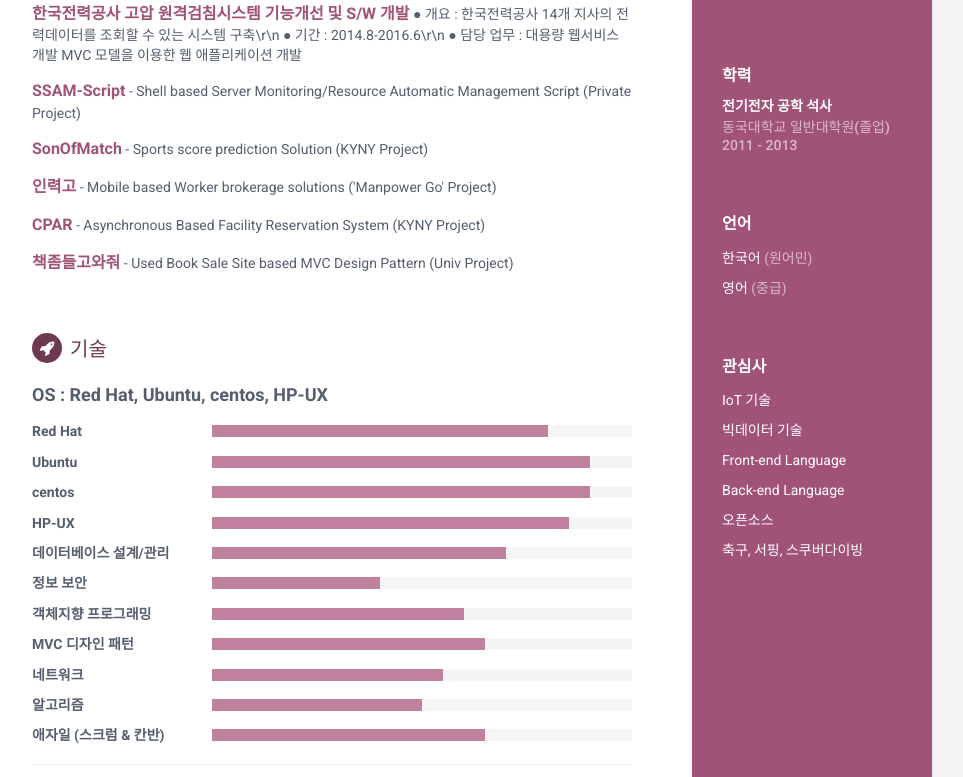
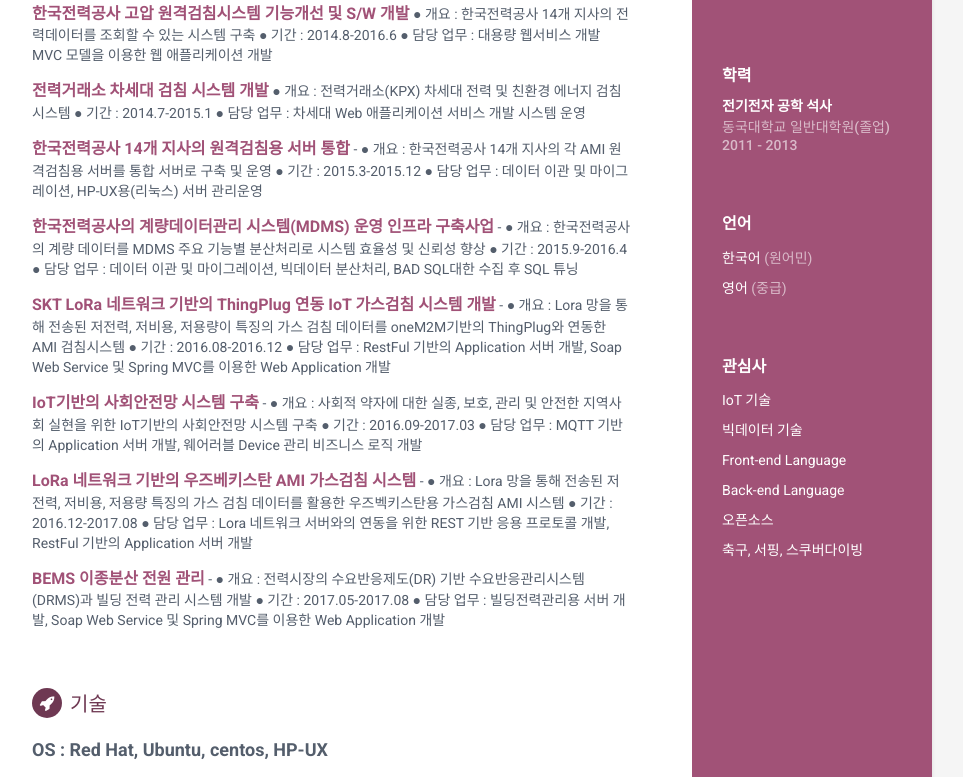
Before and after one commit to SungKyunAhn/ASK-PortFolio, a plain HTML site: page lang/ko/index.html in a window 1280 px wide. Shown: the part 532-1309 px from the top of the page, without its empty margins (188-1151 px from the left). Drawn offline with Linux system fonts and the light colour scheme; a web font is replaced by a local one.

Commit message:
Update index.html

```diff
--- a/lang/ko/index.html
+++ b/lang/ko/index.html
@@ -161,29 +161,51 @@
                 <h2 class="section-title"><i class="fa fa-archive"></i>프로젝트</h2>
                 <div class="item">
                     <span class="project-title"><a href="#"><strong>한국전력공사 고압 원격검침시스템 기능개선 및 S/W 개발</strong></a></span>
-			● <span class="project-tagline">개요 : 한국전력공사 14개 지사의 전력데이터를 조회할 수 있는 시스템 구축</span>\r\n
-			● <span class="project-tagline">기간 : 2014.8-2016.6</span>\r\n
+			● <span class="project-tagline">개요 : 한국전력공사 14개 지사의 전력데이터를 조회할 수 있는 시스템 구축</span>
+			● <span class="project-tagline">기간 : 2014.8-2016.6</span>
 			● <span class="project-tagline">담당 업무 : 대용량 웹서비스 개발 MVC 모델을 이용한 웹 애플리케이션 개발</span>
                 </div><!--//item-->
                 <div class="item">
-                    <span class="project-title"><a href="#"><strong>SSAM-Script</strong></a></span> -
-					<span class="project-tagline">Shell based Server Monitoring/Resource Automatic Management Script (Private Project)</span>
+                     <span class="project-title"><a href="#"><strong>전력거래소 차세대 검침 시스템 개발</strong></a></span>
+			● <span class="project-tagline">개요 : 전력거래소(KPX) 차세대 전력 및 친환경 에너지 검침 시스템</span>
+			● <span class="project-tagline">기간 : 2014.7-2015.1</span>
+			● <span class="project-tagline">담당 업무 : 차세대 Web 애플리케이션 서비스 개발 시스템 운영</span>
                 </div><!--//item-->
                 <div class="item">
-                    <span class="project-title"><a href="#" target="_blank"><strong>SonOfMatch</strong></a></span> -
-                    <span class="project-tagline">Sports score prediction Solution (KYNY Project)</span>
+                    <span class="project-title"><a href="#" target="_blank"><strong>한국전력공사 14개 지사의 원격검침용 서버 통합</strong></a></span> -
+                    ● <span class="project-tagline">개요 : 한국전력공사 14개 지사의 각 AMI 원격검침용 서버를 통합 서버로 구축 및 운영</span>
+		    ● <span class="project-tagline">기간 : 2015.3-2015.12</span>
+		    ● <span class="project-tagline">담당 업무 : 데이터 이관 및 마이그레이션, HP-UX용(리눅스) 서버 관리운영</span>
                 </div><!--//item-->
                 <div class="item">
-                    <span class="project-title"><a href="#" target="_blank"><strong>인력고</strong></a></span> -
-                    <span class="project-tagline">Mobile based Worker brokerage solutions ('Manpower Go' Project)</span>
+                    <span class="project-title"><a href="#" target="_blank"><strong>한국전력공사의 계량데이터관리 시스템(MDMS) 운영 인프라 구축사업</strong></a></span> -
+                    ● <span class="project-tagline">개요 : 한국전력공사의 계량 데이터를 MDMS 주요 기능별 분산처리로 시스템 효율성 및 신뢰성 향상</span>
+		    ● <span class="project-tagline">기간 : 2015.9-2016.4</span>
+		    ● <span class="project-tagline">담당 업무 : 데이터 이관 및 마이그레이션, 빅데이터 분산처리, BAD SQL대한 수집 후 SQL 튜닝</span>
                 </div><!--//item-->
                 <div class="item">
-                    <span class="project-title"><a href="#" target="_blank"><strong>CPAR</strong></a></span> -
-					<span class="project-tagline">Asynchronous Based Facility Reservation System (KYNY Project)</span>
+                    <span class="project-title"><a href="#" target="_blank"><strong>SKT LoRa 네트워크 기반의 ThingPlug 연동 IoT 가스검침 시스템 개발</strong></a></span> -
+                    ● <span class="project-tagline">개요 : Lora 망을 통해 전송된 저전력, 저비용, 저용량이 특징의 가스 검침 데이터를 oneM2M기반의 ThingPlug와 연동한 AMI 검침시스템</span>
+		    ● <span class="project-tagline">기간 : 2016.08-2016.12</span>
+		    ● <span class="project-tagline">담당 업무 : RestFul 기반의 Application 서버 개발, Soap Web Service 및 Spring MVC를 이용한 Web Application 개발</span>
                 </div><!--//item-->
                 <div class="item">
-                    <span class="project-title"><a href="#" target="_blank"><strong>책좀들고와줘</strong></a></span> -
-                    <span class="project-tagline">Used Book Sale Site based MVC Design Pattern (Univ Project)</span>
+                    <span class="project-title"><a href="#" target="_blank"><strong>IoT기반의 사회안전망 시스템 구축</strong></a></span> -
+                    ● <span class="project-tagline">개요 : 사회적 약자에 대한 실종, 보호, 관리 및 안전한 지역사회 실현을 위한 IoT기반의 사회안전망 시스템 구축</span>
+		    ● <span class="project-tagline">기간 : 2016.09-2017.03</span>
+		    ● <span class="project-tagline">담당 업무 : MQTT 기반의 Application 서버 개발, 웨어러블 Device 관리 비즈니스 로직 개발</span>
+                </div><!--//item-->
+		<div class="item">
+                    <span class="project-title"><a href="#" target="_blank"><strong>LoRa 네트워크 기반의 우즈베키스탄 AMI 가스검침 시스템</strong></a></span> -
+                    ● <span class="project-tagline">개요 : Lora 망을 통해 전송된 저전력, 저비용, 저용량 특징의 가스 검침 데이터를 활용한 우즈벡키스탄용 가스검침 AMI 시스템</span>
+		    ● <span class="project-tagline">기간 : 2016.12-2017.08</span>
+		    ● <span class="project-tagline">담당 업무 : Lora 네트워크 서버와의 연동을 위한 REST 기반 응용 프로토콜 개발, RestFul 기반의 Application 서버 개발</span>
+                </div><!--//item-->
+		<div class="item">
+                    <span class="project-title"><a href="#" target="_blank"><strong>BEMS 이종분산 전원 관리</strong></a></span> -
+                    ● <span class="project-tagline">개요 : 전력시장의 수요반응제도(DR) 기반 수요반응관리시스템(DRMS)과 빌딩 전력 관리 시스템 개발</span>
+		    ● <span class="project-tagline">기간 : 2017.05-2017.08</span>
+		    ● <span class="project-tagline">담당 업무 : 빌딩전력관리용 서버 개발, Soap Web Service 및 Spring MVC를 이용한 Web Application 개발</span>
                 </div><!--//item-->
             </section><!--//section-->
 
```
